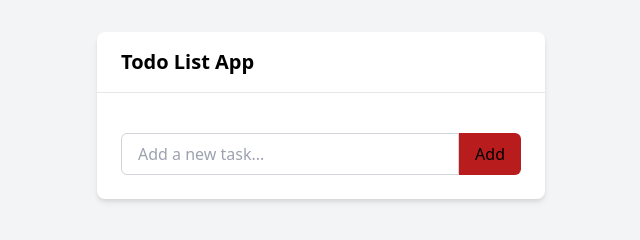
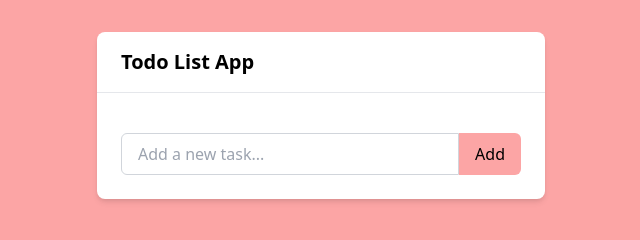
Before and after one commit to TheLlama1/15_ToDoList, a website: page index.html in a window 1280 px wide. Shown: the whole page, without its empty margins (319-959 px from the left). Drawn offline with nearby package versions, Linux system fonts and the light colour scheme.

Commit message:
New colours

```diff
--- a/index.html
+++ b/index.html
@@ -4,12 +4,13 @@
     <meta charset="UTF-8" />
     <meta name="viewport" content="width=device-width, initial-scale=1.0" />
     <title>Todo List</title>
+    <link rel="stylesheet" href="css/style.css" />
     <link
       href="https://cdn.jsdelivr.net/npm/tailwindcss@2.2.19/dist/tailwind.min.css"
       rel="stylesheet"
     />
   </head>
-  <body class="bg-gray-100">
+  <body class="bg-red-300">
     <div class="container mx-auto py-8 max-w-md">
       <div class="bg-white rounded-lg shadow-md">
         <div class="px-6 py-4 border-b">
@@ -27,7 +28,7 @@
             />
             <button
               onclick="addTask()"
-              class="btn bg-red-700 text-black px-4 py-2 rounded-r-md"
+              class="btn bg-red-300 text-black px-4 py-2 rounded-r-md"
             >
               Add
             </button>
```
Also changed, not shown: tailwind.config.js (+6 -1 lines), dist/output.css (added).
